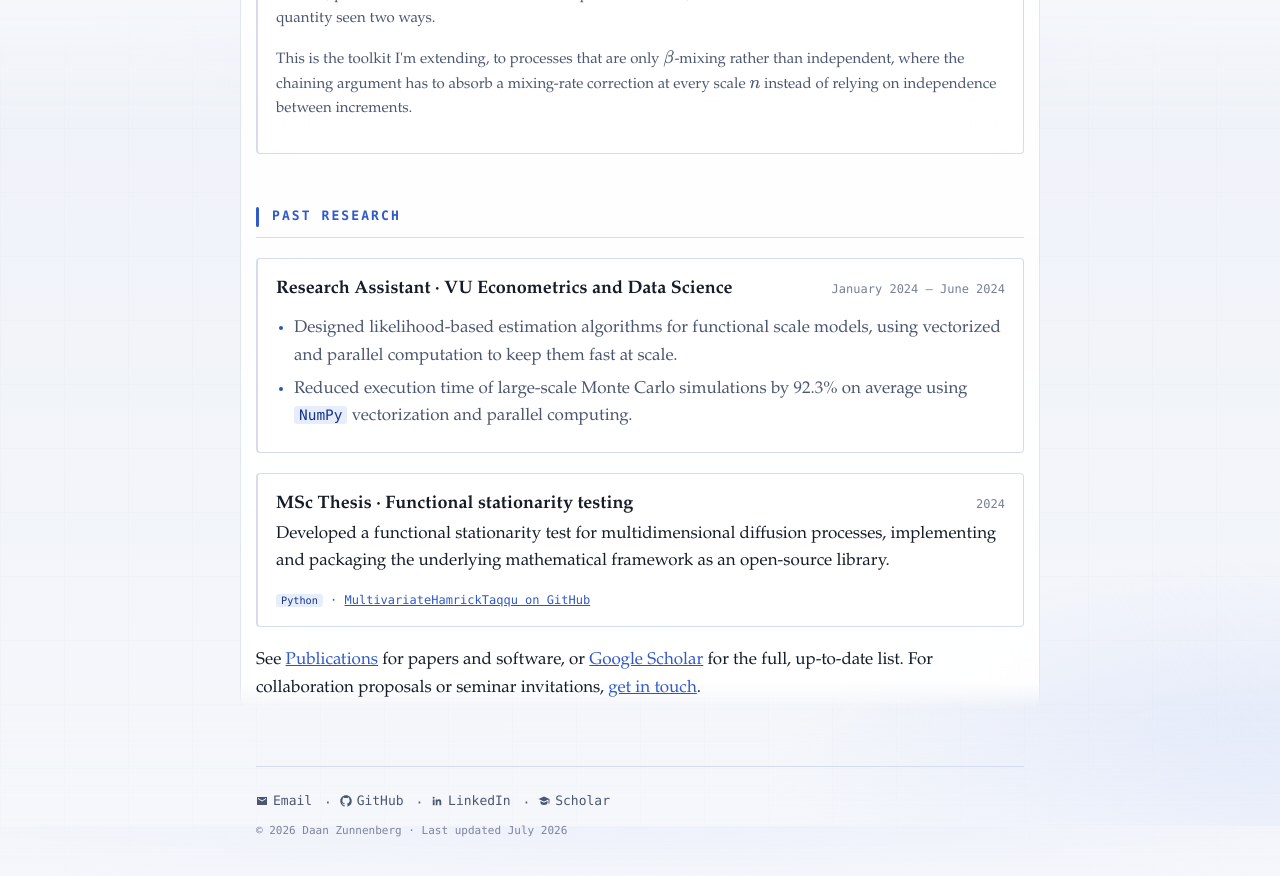
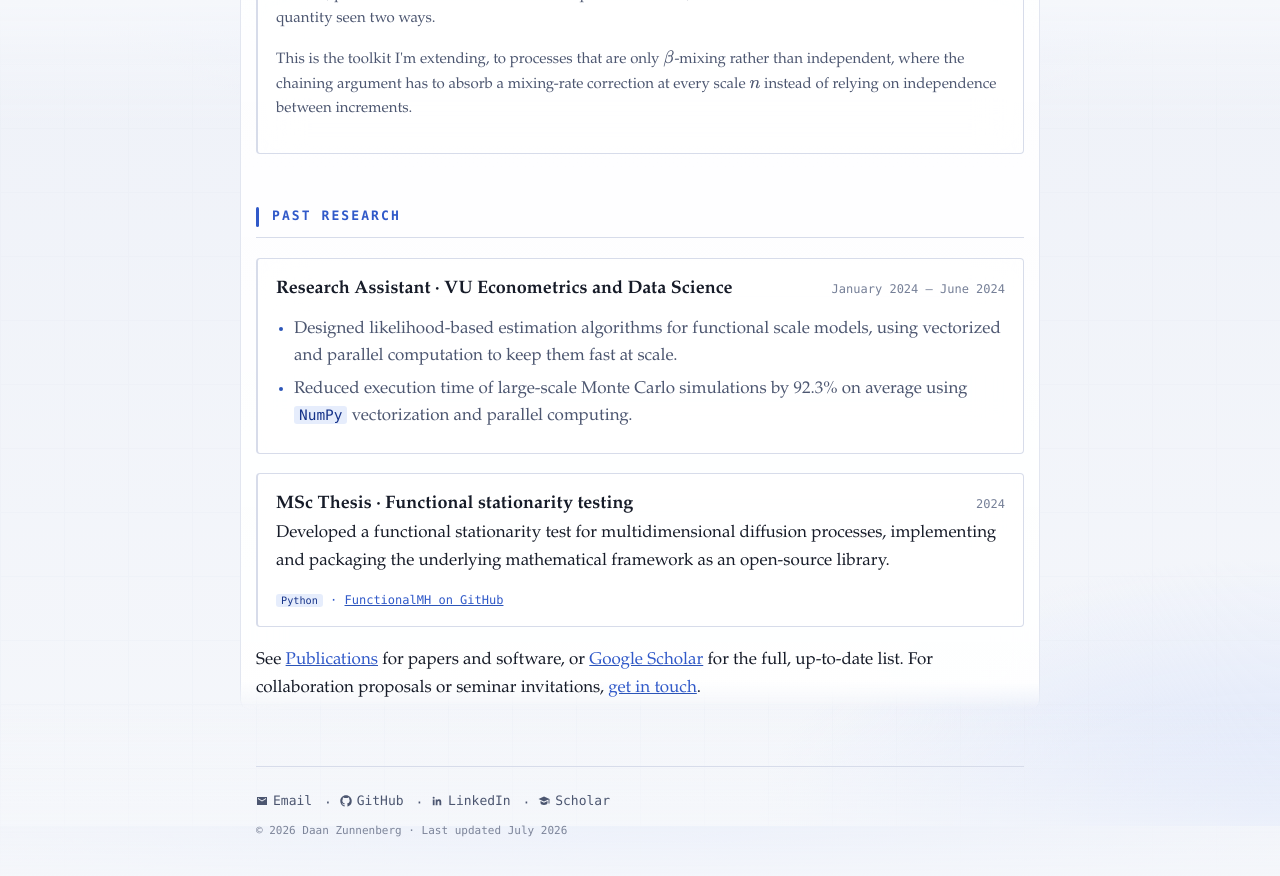
Before and after one commit to DaanZunnenberg/DaanZunnenberg.github.io, a Jekyll site: the page built from research/index.md, in a window 1280 px wide and 900 px high, scrolled down 1874 px. Shown: the top 876 px of the window. Built offline with Jekyll 4.4.1, drawn with Linux system fonts in a browser that asks for light colours.

Commit message:
Use consistent FunctionalMH label for the repo link on the Research page
Co-Authored-By: Claude Sonnet 5 <noreply@anthropic.com>

```diff
--- a/research/index.md
+++ b/research/index.md
@@ -116,7 +116,7 @@ estimation once the independence assumption is dropped.
     Developed a functional stationarity test for multidimensional diffusion processes, implementing and
     packaging the underlying mathematical framework as an open-source library.
   </p>
-  <div class="tags"><code>Python</code> &middot; <a href="https://github.com/DaanZunnenberg/MultivariateHamrickTaqqu" target="_blank" rel="noopener noreferrer">MultivariateHamrickTaqqu on GitHub</a></div>
+  <div class="tags"><code>Python</code> &middot; <a href="https://github.com/DaanZunnenberg/MultivariateHamrickTaqqu" target="_blank" rel="noopener noreferrer">FunctionalMH on GitHub</a></div>
 </div>
 
 <p>
```
